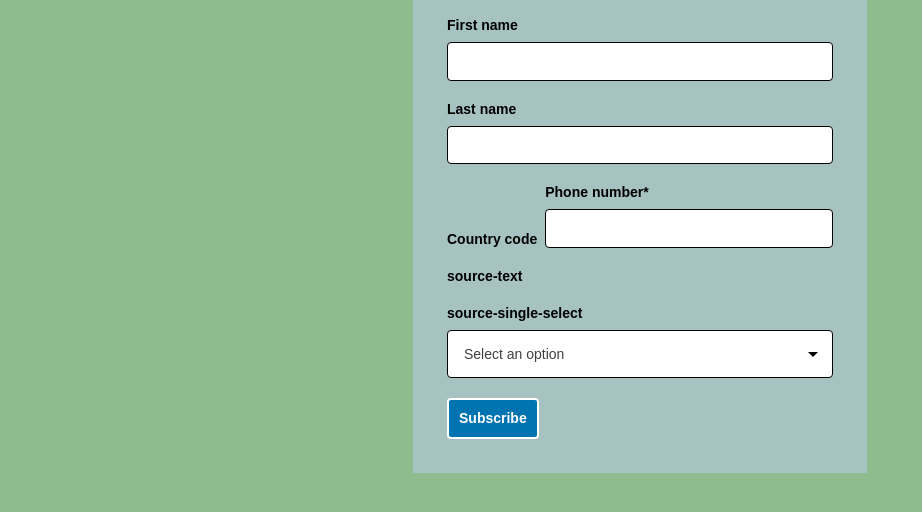
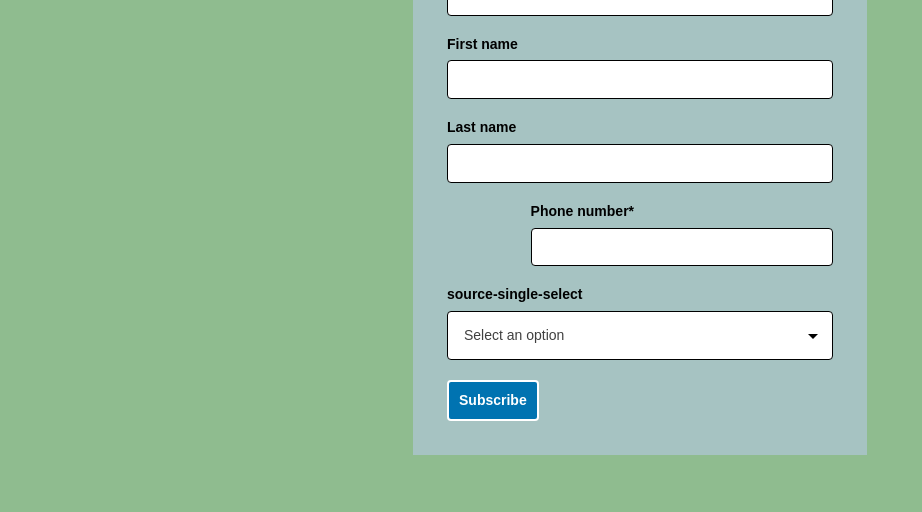
Before and after one commit to sn3akypete/sn3akypete.github.io, a plain HTML site: page sneaky/lemon-test.html in a window 1280 px wide. Shown: the part 316-828 px from the top of the page, without its empty margins (0-922 px from the left). Drawn offline with Linux system fonts and the light colour scheme.

Commit message:
removing hidden field labels

```diff
--- a/sneaky/lemon-test.html
+++ b/sneaky/lemon-test.html
@@ -436,8 +436,7 @@
                     </style>
                     <div class="ap3w-form-input ap3w-input-phone-6195721f2b3b5e1e055d8d08" data-field-id="phn::phone"
                         data-merge-strategy="override">
-                        <div class="ap3w-input-areacode"><label for="ap3w-input-areacode-6195721f2b3b5e1e055d8d08"
-                                class="ap3w-form-input-phone-label">Country code</label><input type="hidden" value="+614"
+                        <div class="ap3w-input-areacode"><input type="hidden" value="+614"
                                 id="ap3w-input-areacode-6195721f2b3b5e1e055d8d08" class="ap3w-input-areacode"
                                 autocomplete="tel-country-code"></div>
                         <div class="ap3w-input-phone"><label for="ap3w-input-phone-6195721f2b3b5e1e055d8d08"
@@ -483,9 +482,7 @@
                         }
                     </style>
                     <div id="selected-_pbrfyrq1a" class="ap3w-form-input ap3w-form-input-6195721f2b3b5e1e055d8d08"
-                        data-select="true" data-field-id="str:cm:source-text" data-merge-strategy="override"><label
-                            for="ap3w-form-input-text-6195721f2b3b5e1e055d8d08"
-                            class="ap3w-form-input-label">source-text</label><input type="hidden" value="Andrometa"
+                        data-select="true" data-field-id="str:cm:source-text" data-merge-strategy="override"><input type="hidden" value="Andrometa"
                             id="ap3w-form-input-text-6195721f2b3b5e1e055d8d08" step="1" name="source-text"></div>
                     <style>
                         .ap3w-input-select-6195721f2b3b5e1e055d8d08 {
```
